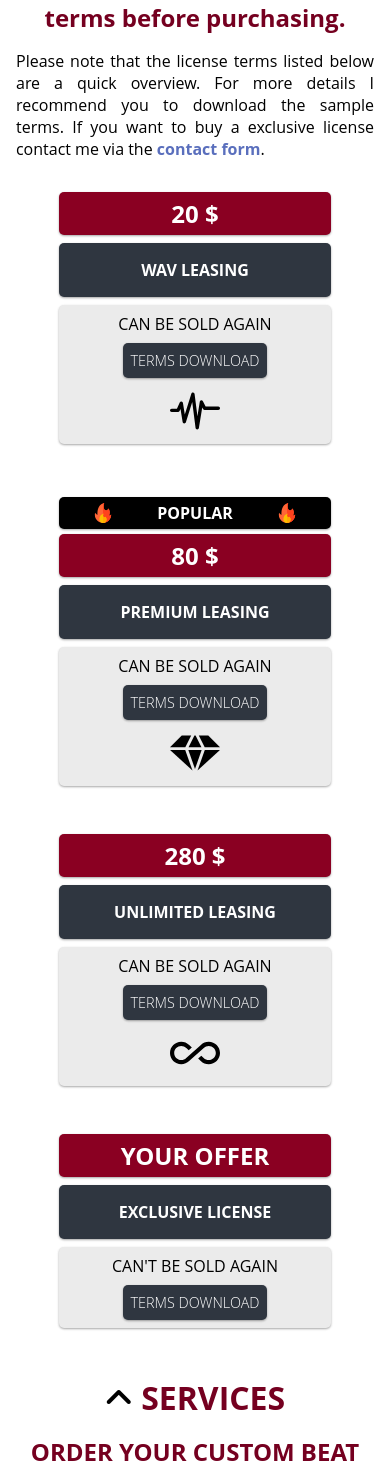
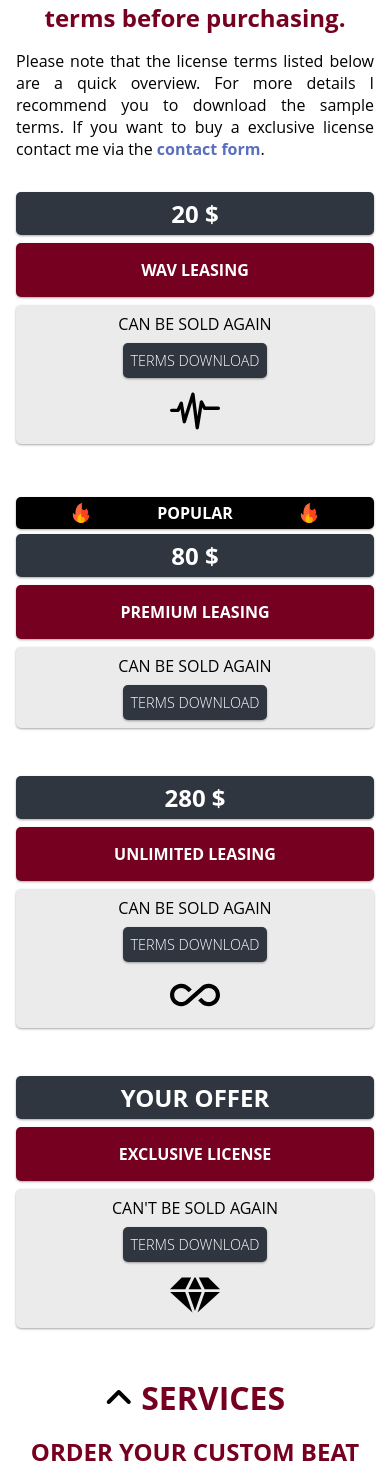
Before and after one commit to alperkuertuel/krispytunes, a PHP site: page / in a window 390 px wide. Shown: the part 1712-3179 px from the top of the page. Run offline with PHP 8.4, Linux system fonts and the light colour scheme; some libraries are stand-ins or nearby versions.

Commit message:
create exclusive image and change heading colors

```diff
--- a/components/license-terms/license-terms-de.php
+++ b/components/license-terms/license-terms-de.php
@@ -162,7 +162,6 @@
             <p class="license-terms-contracts__pdf-container">
                 KANN ERNEUT VERKAUFT WERDEN
                 <a href="docs/pl.pdf" target="_blank">LIZENZ DOWNLOAD</a>
-                <img src="img/premium.svg" alt="premium" loading="lazy"/>
             </p>
         </div>
         <div class="license-terms-contracts__unlimited-leasing">
@@ -310,6 +309,7 @@
             <p class="license-terms-contracts__pdf-container">
                 KANN ERNEUT WIEDER VERKAUFT WERDEN
                 <a href="docs/ex.pdf" target="_blank">LIZENZ DOWNLOAD</a>
+                <img src="img/exclusive.svg" alt="exclusive" loading="lazy"/>
             </p>
         </div>
     </article>
--- a/components/license-terms/license-terms.css
+++ b/components/license-terms/license-terms.css
@@ -31,6 +31,12 @@
 .license-terms-contracts__exclusive {
   width: 17rem;
   margin: 1rem auto;
+}
+
+@media (max-width: 768px) {
+  .license-terms-contracts div {
+    width: 100%;
+  }
 }
 
 .license-terms-contracts table {
@@ -83,7 +89,7 @@
 
 .license-terms-contracts h2 {
   color: var(--white);
-  background-color: #8a0022;
+  background-color: var(--secondary-color);
   border-bottom: none;
   border-radius: 5px;
   padding: 5px;
@@ -93,7 +99,7 @@
 .license-terms-contracts h3 {
   color: var(--white);
   text-align: center;
-  background-color: var(--secondary-color);
+  background-color: var(--primary-color);
   padding: 1rem;
   margin: 0.5rem 0;
   border-radius: 5px;
--- a/components/license-terms/license-terms.php
+++ b/components/license-terms/license-terms.php
@@ -162,7 +162,6 @@
             <p class="license-terms-contracts__pdf-container">
                 CAN BE SOLD AGAIN
                 <a href="docs/pl.pdf" target="_blank">TERMS DOWNLOAD</a>
-                <img src="img/premium.svg" alt="premium" loading="lazy"/>
             </p>
         </div>
         <div class="license-terms-contracts__unlimited-leasing">
@@ -310,6 +309,7 @@
             <p class="license-terms-contracts__pdf-container">
                 CAN'T BE SOLD AGAIN
                 <a href="docs/ex.pdf" target="_blank">TERMS DOWNLOAD</a>
+                <img src="img/exclusive.svg" alt="exclusive" loading="lazy"/>
             </p>
         </div>
     </article>
```
Also changed, not shown: img/exclusive.svg (renamed from img/premium.svg).
